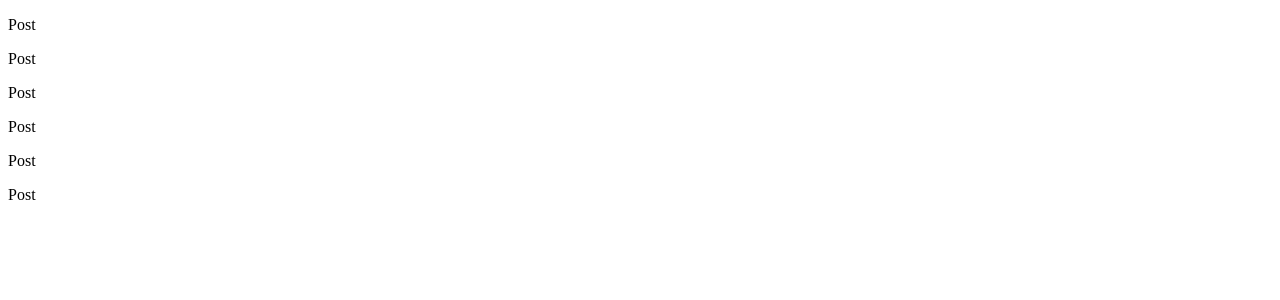
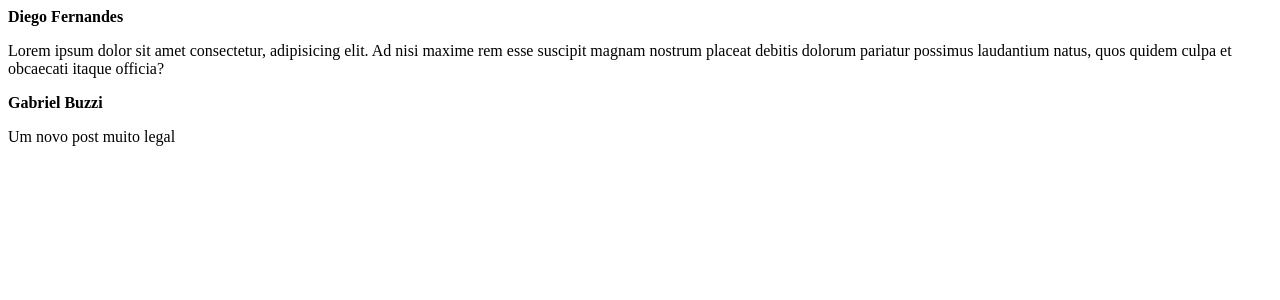
Before and after one commit to ysdor/fundamentos-reactjs, a React (Vite) app: page / in a window 1280 px wide. Shown: the top 300 px of the page. Built offline with nearby package versions, Linux system fonts and the light colour scheme.

Commit message:
iniciando com react - propriedades

```diff
--- a/src/App.jsx
+++ b/src/App.jsx
@@ -3,12 +3,15 @@ import { Post } from './Post'
 export function App() {
   return (
     <div>
-      <Post />
-      <Post />
-      <Post />
-      <Post />
-      <Post />
-      <Post />
+      <Post
+        author="Diego Fernandes"
+        content="Lorem ipsum dolor sit amet consectetur, adipisicing elit. Ad nisi maxime rem esse suscipit magnam nostrum placeat debitis dolorum pariatur possimus laudantium natus, quos quidem culpa et obcaecati itaque officia?"
+      />
+
+      <Post
+        author="Gabriel Buzzi"
+        content="Um novo post muito legal"
+      />
     </div>
   )
 }
--- a/src/Post.jsx
+++ b/src/Post.jsx
@@ -1,3 +1,8 @@
-export function Post() {
-  return <p>Post</p>
+export function Post(props) {
+  return (
+    <div>
+      <strong>{props.author}</strong>
+      <p>{props.content}</p>
+    </div>
+  )
 }
```
